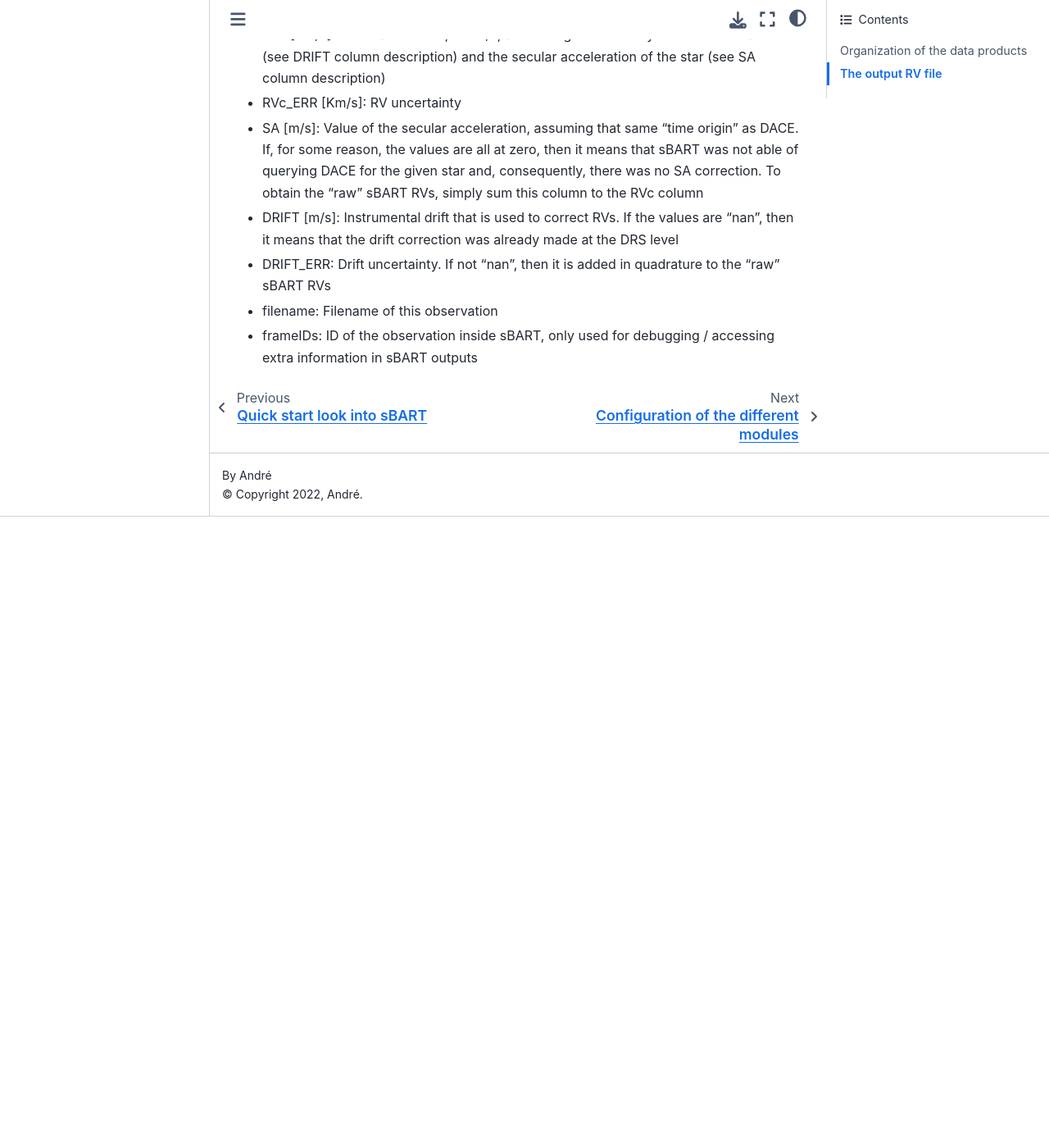
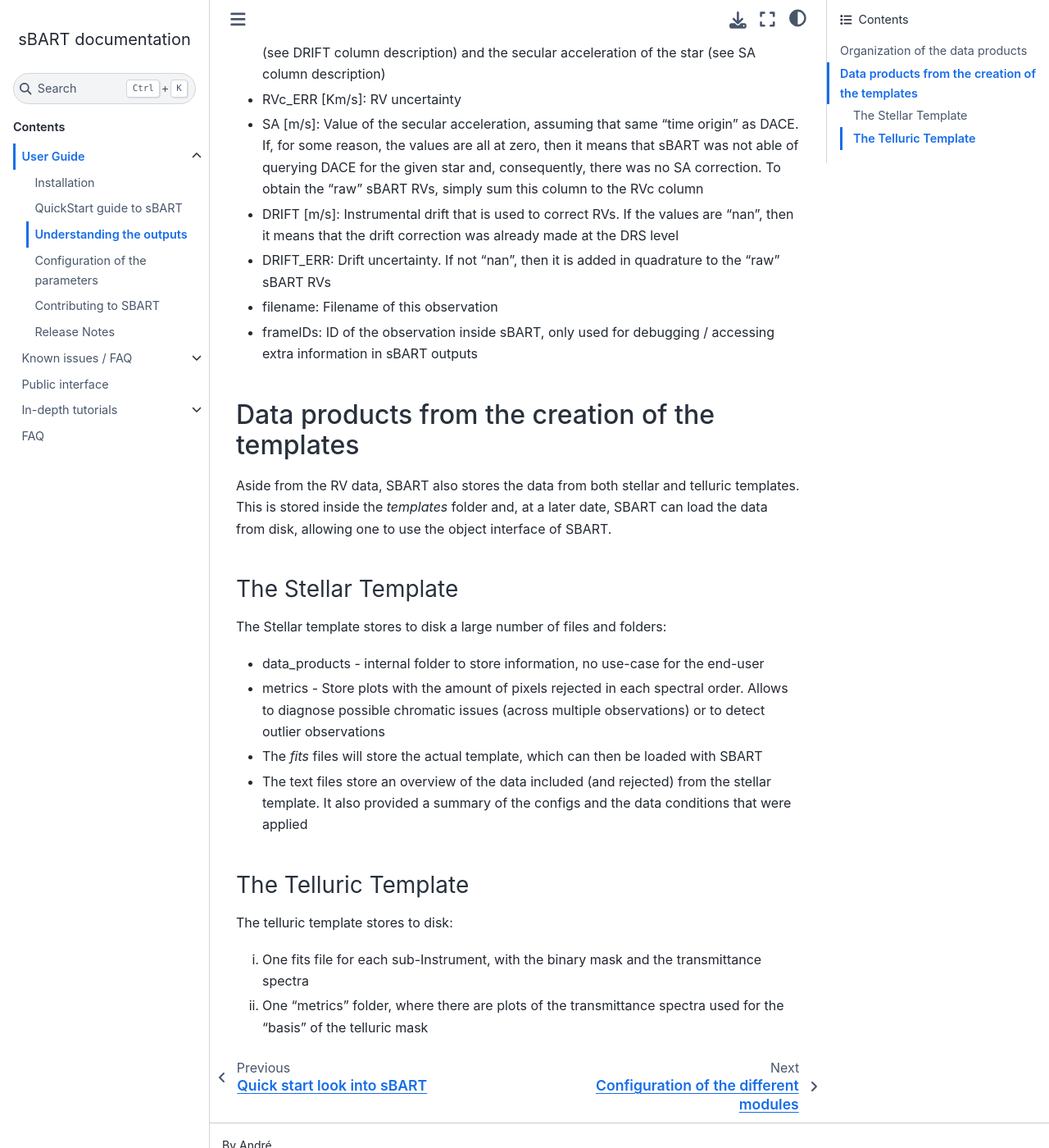
Before and after one commit to iastro-pt/sBART, a Sphinx documentation site: the page built from docs/user_guides/SBART_outputs.rst, in a window 1280 px wide and 1400 px high, scrolled down 995 px. Shown: the whole window at 82% size. Built offline with Sphinx 7.4.7 and the Sphinx Book theme 1.1.4, drawn with Linux system fonts in a browser that asks for light colours; before the commit the page ends 1625 px from its top, so only the background shows below that.

Commit message:
added description of the template data products

```diff
--- a/docs/user_guides/SBART_outputs.rst
+++ b/docs/user_guides/SBART_outputs.rst
@@ -26,7 +26,7 @@
 
 
 The output RV file
-======================================================
+-------------------------------
 
 The RV file is a text file with multiple columns. A brief description of them follows here:
 
@@ -38,3 +38,30 @@
 - DRIFT_ERR: Drift uncertainty. If not "nan", then it is added in quadrature to the "raw" sBART RVs
 - filename: Filename of this observation
 - frameIDs: ID of the observation inside sBART, only used for debugging / accessing extra information in sBART outputs
+
+
+Data products from the creation of the templates
+======================================================
+
+Aside from the RV data, SBART also stores the data from both stellar and telluric templates. This is stored inside the *templates* folder and, at a later date, SBART can load the data from disk, allowing one to use the object interface of SBART.
+
+
+The Stellar Template
+-----------------------
+
+The Stellar template stores to disk a large number of files and folders:
+
+- data_products - internal folder to store information, no use-case for the end-user
+- metrics - Store plots with the amount of pixels rejected in each spectral order. Allows to diagnose possible chromatic issues (across multiple observations) or to detect outlier observations
+
+- The *fits* files will store the actual template, which can then be loaded with SBART
+- The text files store an overview of the data included (and rejected) from the stellar template. It also provided a summary of the configs and the data conditions that were applied
+
+
+The Telluric Template
+-----------------------
+
+The telluric template stores to disk:
+
+i) One fits file for each sub-Instrument, with the binary mask and the transmittance spectra
+ii) One "metrics" folder, where there are plots of the transmittance spectra used for the "basis" of the telluric mask
```
